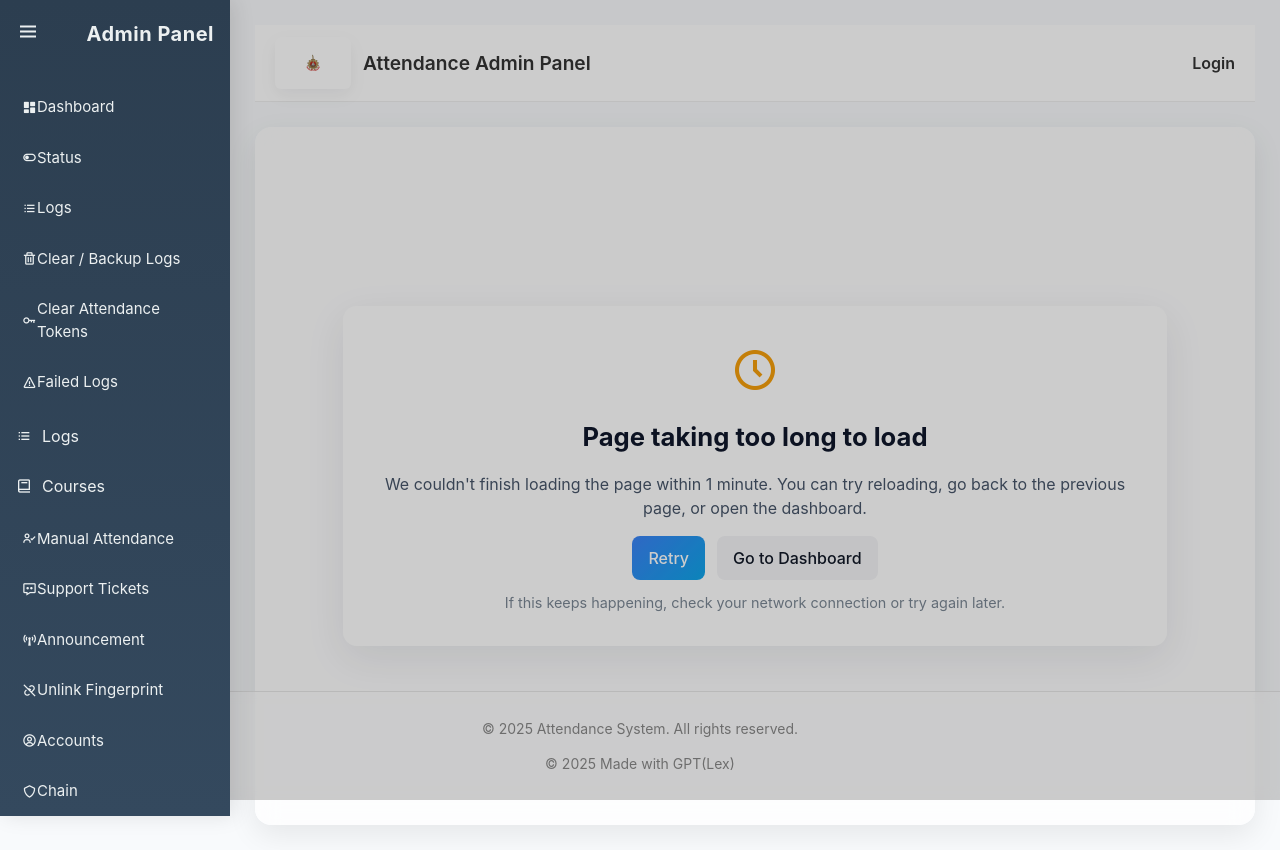
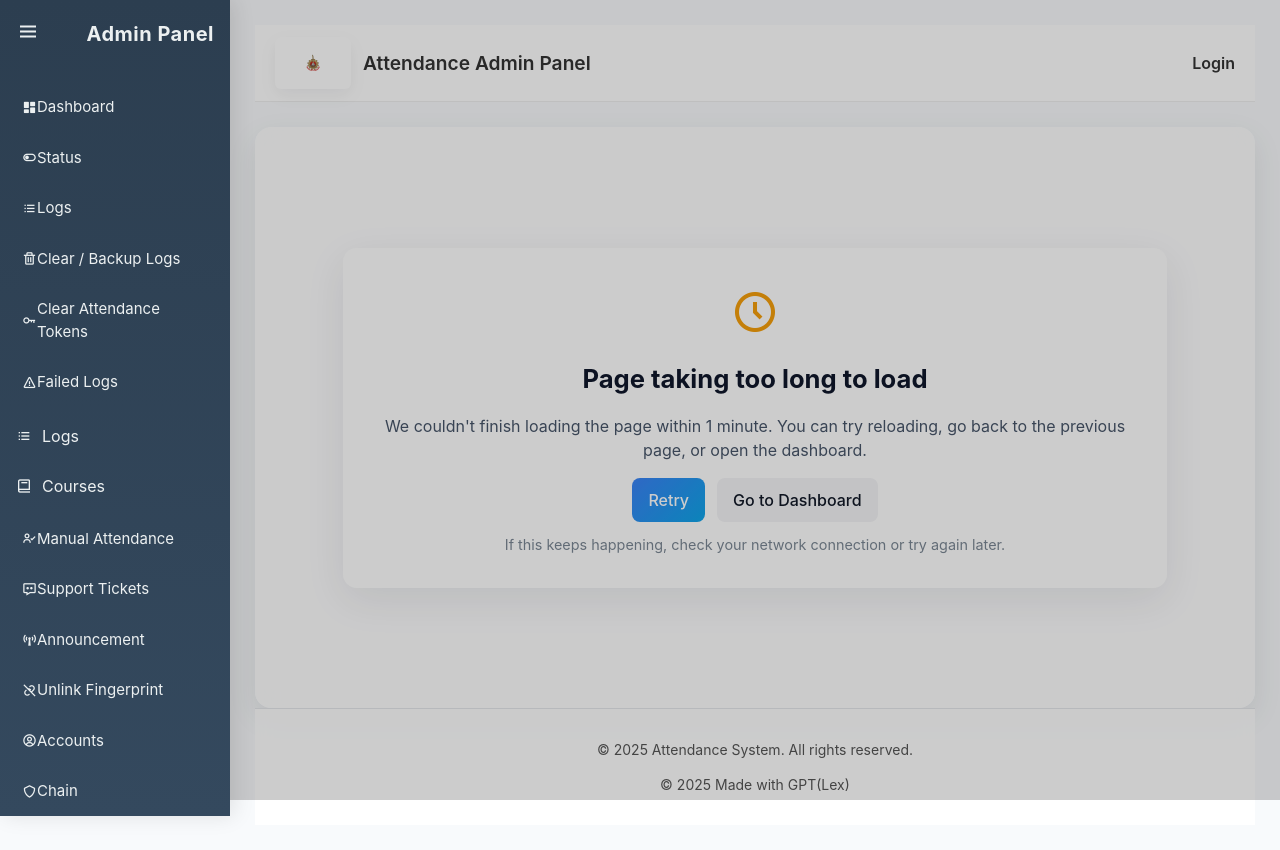
Before and after one commit to MAVIS-creator/Blockchain-Based-Attendance-System, a PHP site: page /Blockchain-Based-Attendance-System/admin/timeout.php in a window 1280 px wide. Run offline with PHP 8.4, Linux system fonts and the light colour scheme; data that the repository does not hold is empty; some libraries are stand-ins or nearby versions.

Commit message:
Auto-save 07/11/2025 14:27:49.33

```diff
--- a/admin/style.css
+++ b/admin/style.css
@@ -124,23 +124,30 @@ a {
 
 /* ================= Footer ================= */
 .footer {
-  position: fixed;
-  left: 0;
-  bottom: 0;
-  width: 100vw;
+  position: relative;
+  width: 100%;
   text-align: center;
   font-size: 14px;
   color: #555;
-  padding: 12px 0;
-  border-top: 1px solid #ddd;
-  background: rgba(255, 255, 255, 0.6);
-  backdrop-filter: blur(6px);
-  opacity: 0.7;
+  padding: 16px 0;
+  margin-top: auto;
+  border-top: 1px solid #e5e7eb;
+  background: rgba(255, 255, 255, 0.9);
+  backdrop-filter: blur(8px);
   transition: all 0.3s ease;
+  z-index: 10;
 }
 
 .footer:hover {
-  opacity: 1;
+  color: #374151;
+  background: rgba(255, 255, 255, 0.95);
+}
+
+/* Ensure main content wrapper pushes footer down */
+.main-content {
+  min-height: 100vh;
+  display: flex;
+  flex-direction: column;
 }
 
 /* ================= Toggle Button ================= */
```
